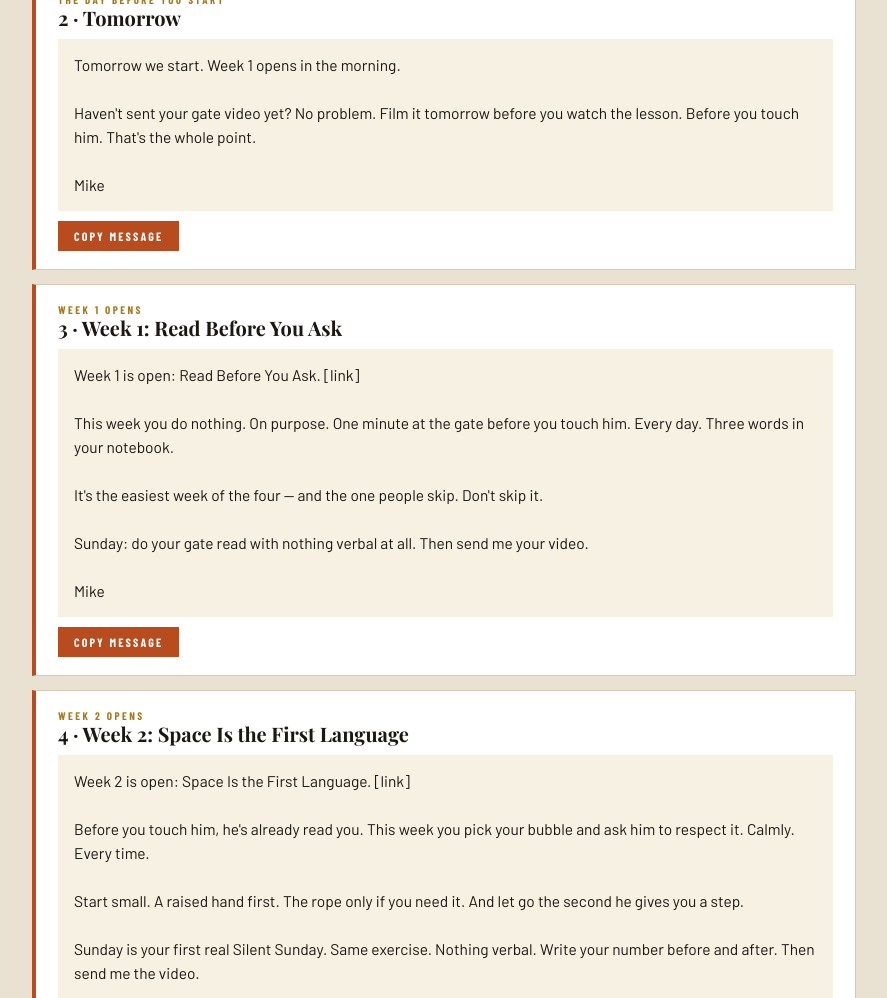
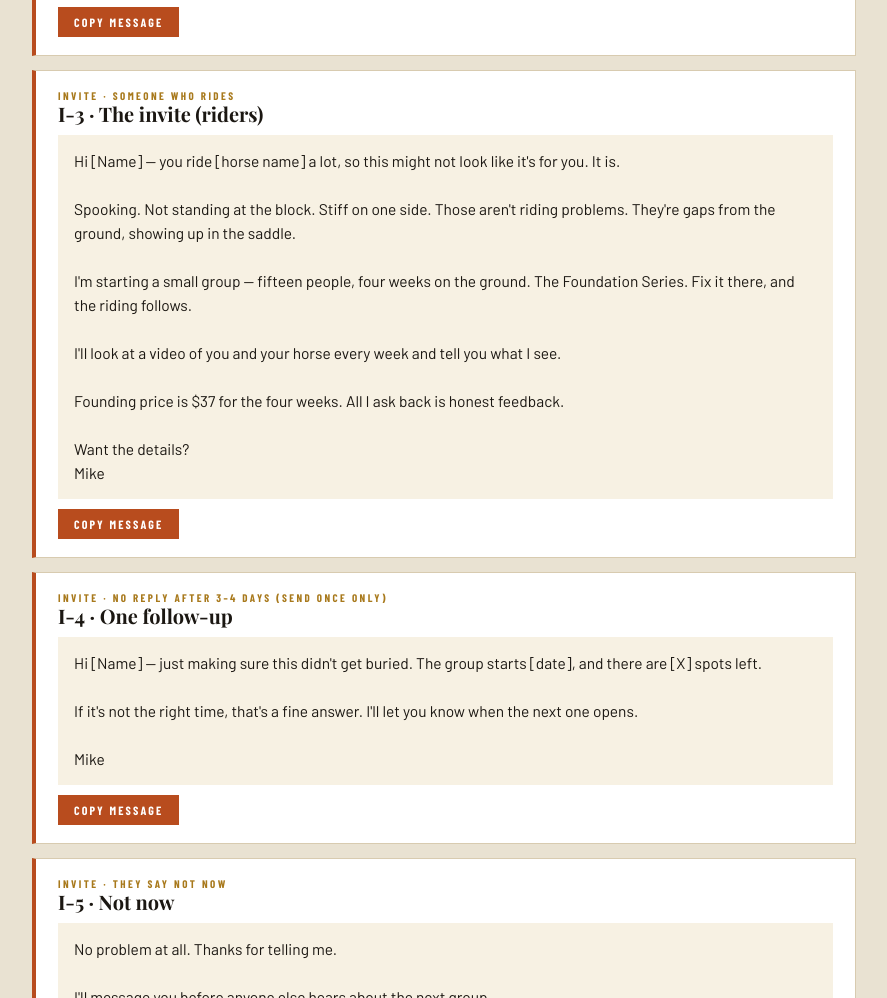
Before and after one commit to mjflynn65/Test, a plain HTML site: page production/kit/index.html in a window 1280 px wide. Shown: the part 1802-2800 px from the top of the page, without its empty margins (196-1083 px from the left). Drawn offline with nearby package versions, Linux system fonts and the light colour scheme; a web font is replaced by a local one.

Commit message:
Add founding-group invite messages to the member kit
Co-Authored-By: Claude Opus 5.5 <noreply@anthropic.com>
Claude-Session: https://claude.ai/code/session_01WQWCaYbx5HeFYQBoLweraa

```diff
--- a/production/kit/index.html
+++ b/production/kit/index.html
@@ -72,6 +72,16 @@
 
 <script>
 var MESSAGES = [
+  { when: "Invite · your top followers (general)", title: "I-1 · The invite",
+    text: "Hi [Name] — you've been [commenting on my videos / following along with [horse name]] for a while, so I wanted to ask you first.\n\nI'm starting a small group. Fifteen people. Four weeks on the ground — the Foundation Series.\n\nReading your horse. Space. Pressure and release. The first yield. And every Sunday, we work in silence. Nothing verbal.\n\nI'll look at a video of you and your horse every week and tell you what I see.\n\nFounding price is $37 for the four weeks. All I ask back is honest feedback.\n\nIt's never too late to reset the foundation — for your horse, and for you.\n\nWant the details?\nMike" },
+  { when: "Invite · someone who's told you about fear or an accident", title: "I-2 · The invite (fear or accident)",
+    text: "Hi [Name] — I remember you telling me about [what happened / [horse name] scaring you]. I built something with exactly where you are in mind, and I wanted you to hear about it first.\n\nA small group. Fifteen people. Four weeks, all on the ground. Nothing that pushes you past your comfort. An adapted version of every lesson.\n\nWe start at the gate — before you touch him. And every Sunday, we work in silence. It's the quickest way I know to notice what you're feeling, and settle it.\n\nI'll look at a video of you and your horse every week and tell you what I see.\n\nFounding price is $37. No pressure either way.\n\nWant the details?\nMike" },
+  { when: "Invite · someone who rides", title: "I-3 · The invite (riders)",
+    text: "Hi [Name] — you ride [horse name] a lot, so this might not look like it's for you. It is.\n\nSpooking. Not standing at the block. Stiff on one side. Those aren't riding problems. They're gaps from the ground, showing up in the saddle.\n\nI'm starting a small group — fifteen people, four weeks on the ground. The Foundation Series. Fix it there, and the riding follows.\n\nI'll look at a video of you and your horse every week and tell you what I see.\n\nFounding price is $37 for the four weeks. All I ask back is honest feedback.\n\nWant the details?\nMike" },
+  { when: "Invite · no reply after 3–4 days (send once only)", title: "I-4 · One follow-up",
+    text: "Hi [Name] — just making sure this didn't get buried. The group starts [date], and there are [X] spots left.\n\nIf it's not the right time, that's a fine answer. I'll let you know when the next one opens.\n\nMike" },
+  { when: "Invite · they say not now", title: "I-5 · Not now",
+    text: "No problem at all. Thanks for telling me.\n\nI'll message you before anyone else hears about the next group.\n\nMike" },
   { when: "When they say yes, before the payment link", title: "0 · Agreement first",
     text: "Good. One thing before I send the payment link.\n\nPlease read and sign this agreement. It's the standard one for anyone working with horses, and it covers safety, your health, and how the video feedback works. It takes about five minutes: [agreement link]\n\nOnce it's signed, I'll send the link to join.\n\nMike" },
   { when: "Right after they pay", title: "1 · Welcome",
```
Also changed, not shown: 1 other file.
